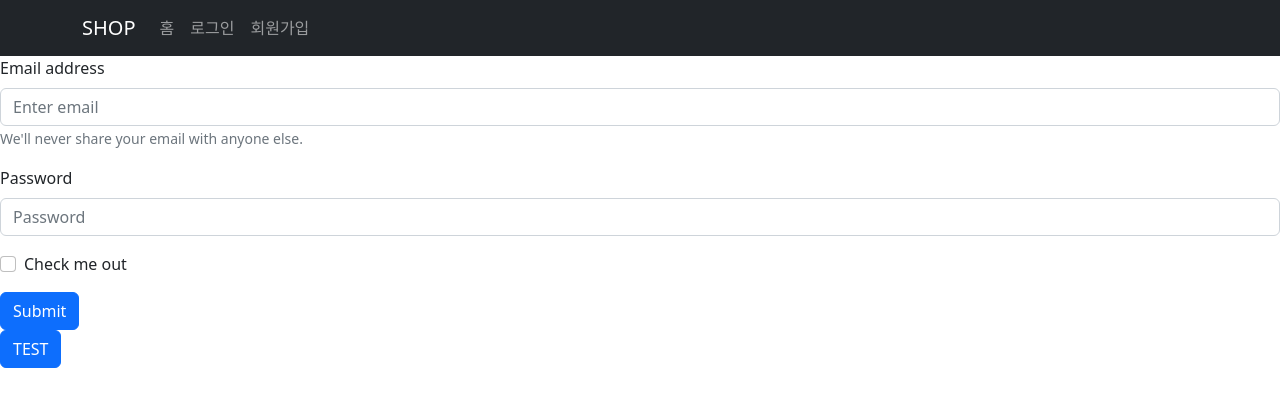
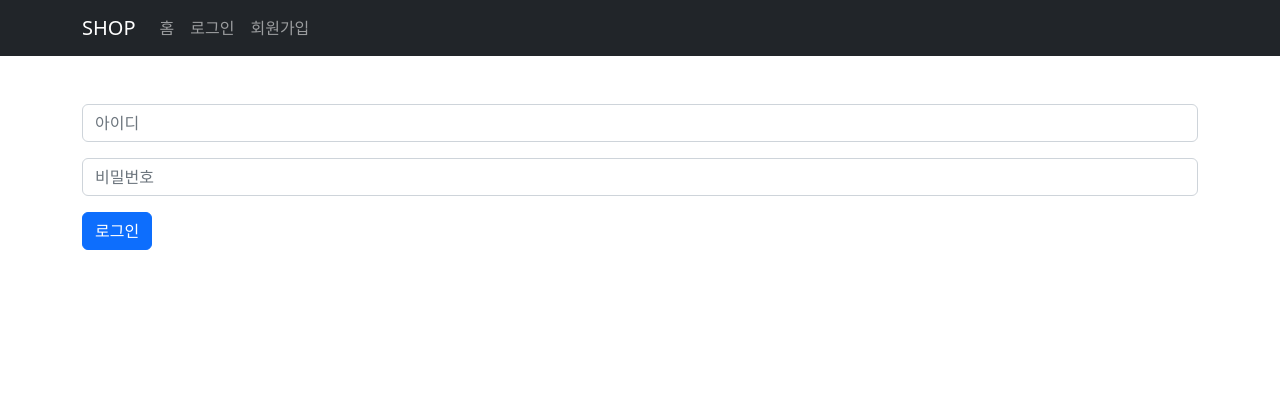
Before and after one commit to madcow95/movie, a React (Create React App) app: page /login in a window 1280 px wide. Shown: the top 406 px of the page. Built offline with nearby package versions, Linux system fonts and the light colour scheme.

Commit message:
회원정보 찾기 1

```diff
--- a/package.json
+++ b/package.json
@@ -11,6 +11,7 @@
     "cors": "^2.8.5",
     "express": "^4.18.2",
     "http": "^0.0.1-security",
+    "jquery": "^3.6.1",
     "method-override": "^3.0.0",
     "mongodb": "^4.12.1",
     "react": "^18.2.0",
--- a/src/App.js
+++ b/src/App.js
@@ -1,6 +1,7 @@
 import 'bootstrap/dist/css/bootstrap.min.css';
 import { Routes, Route, useNavigate } from "react-router-dom";
 import { useState } from 'react';
+import axios from 'axios';
 import component from "./Page/component";
 import memberPage from "./Page/member";
 
@@ -13,12 +14,12 @@ function App() {
       <component.GetHeader/>
         <Routes>
           {/* <Route path="/"/> */}
-          <Route path="/login" element={<memberPage.GetLoginPage />} />
+          <Route path="/login" element={<memberPage.GetLoginPage AxiosState={ axios }/>} />
           {/* <Route path="/join" element={ <compUtil.GetJoinPage /> } />
           <Route path="/cart" element={ <compUtil.GetCartPage /> } />
           <Route path="/*" element={ <div>잘못 들어오신거 같은데요?</div> } /> */}
         </Routes>
-      <component.GetFooter/>
+      {/* <component.GetFooter/>   */}
     </>
   );
 }
--- a/src/Page/component.js
+++ b/src/Page/component.js
@@ -1,10 +1,9 @@
 import { Container, Nav, Navbar, Button } from 'react-bootstrap';
-import axios from 'axios';
 
 const GetHeader = ( props ) => {
     // const navigate = props.NavigateState();
     return (
-        <Navbar bg="dark" variant="dark">
+        <Navbar bg="dark" variant="dark" sticky="top">
             <Container>
                 <Navbar.Brand href="#home">SHOP</Navbar.Brand>
                 <Nav className="me-auto">
@@ -20,19 +19,19 @@ const GetHeader = ( props ) => {
 const GetFooter = () => {
     return (
         <Button onClick={ async () => {
-            await getMember().then( memberRes => {
-                console.log({memberRes});
-            } );
+            // await getMember().then( memberRes => {
+            //     console.log({memberRes});
+            // } );
         } }>TEST</Button>
     )
 }
 
-const getMember = async () => {
-    await axios.get( "/getMember" ).then( res => {
-        console.log(res.data);
-        return res.data;
-    })
-}
+// const getMember = async () => {
+//     await axios.get( "/getMember" ).then( res => {
+//         console.log(res.data);
+//         return res.data;
+//     })
+// }
 
 export default {
     GetHeader,
--- a/src/Page/member.js
+++ b/src/Page/member.js
@@ -1,27 +1,32 @@
 import { Button, Form } from 'react-bootstrap';
+import $ from "jquery";
 
-const GetLoginPage = () => {
+const GetLoginPage = ( props ) => {
+    const axios = props.AxiosState;
     return (
-        <Form>
-            <Form.Group className="mb-3" controlId="formBasicEmail">
-                <Form.Label>Email address</Form.Label>
-                <Form.Control type="email" placeholder="Enter email" />
-                <Form.Text className="text-muted">
-                    We'll never share your email with anyone else.
-                </Form.Text>
-            </Form.Group>
+        <div className='container mt-5'>
+            <Form>
+                <Form.Group className="mb-3" controlId="UserName">
+                    <Form.Control type="text" placeholder="아이디" />
+                </Form.Group>
 
-            <Form.Group className="mb-3" controlId="formBasicPassword">
-                <Form.Label>Password</Form.Label>
-                <Form.Control type="password" placeholder="Password" />
-            </Form.Group>
-            <Form.Group className="mb-3" controlId="formBasicCheckbox">
-                <Form.Check type="checkbox" label="Check me out" />
-            </Form.Group>
-            <Button variant="primary" type="submit">
-                Submit
-            </Button>
-        </Form>
+                <Form.Group className="mb-3" controlId="Password">
+                    <Form.Control type="password" placeholder="비밀번호" />
+                </Form.Group>
+                <Button variant="primary" type="button" onClick={ () => {
+                    const enterdUserName = $( "#UserName" ).val();
+                    const enterdPassword = $( "#Password" ).val();
+                    axios.post( "/memberInfo", {
+                        username : enterdUserName,
+                        password : enterdPassword
+                    } ).then( findRes => {
+                        console.log({findRes});
+                    } );
+                } }>
+                    로그인
+                </Button>
+            </Form>
+        </div>
     )
 }
 
```
Also changed, not shown: server.js (+13 -2 lines), 1 other file (tests, documents, lock files or other folders).
